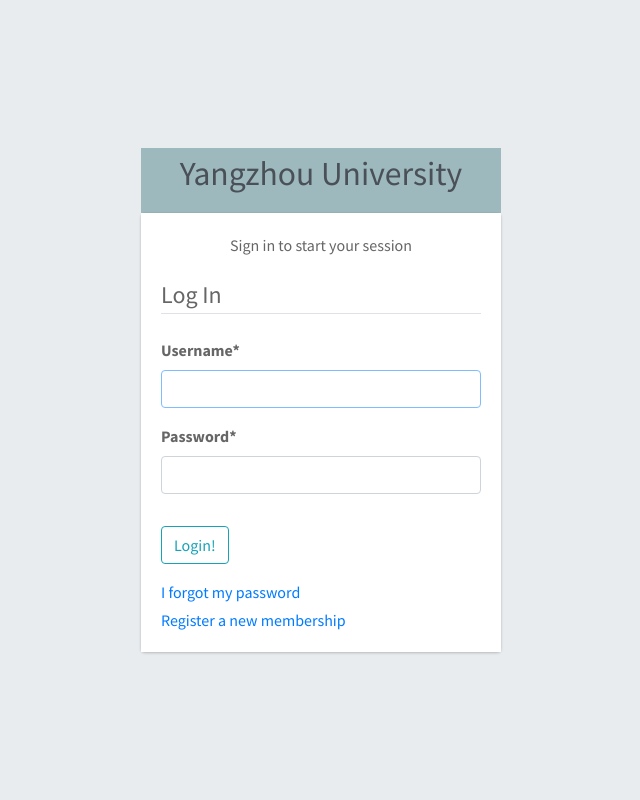
After one commit to YZU-SE/Automated-Attendance-Using-Face-Recognition, a Django app: page /login2/ in a window 1280 px wide. The commit adds this page. Shown: the whole page, without its empty margins (319-959 px from the left). Run offline with Django 3.2, Linux system fonts and the light colour scheme; some libraries are stand-ins or nearby versions.

Commit message:
login and layout edit

```diff
--- a/attendance_system_facial_recognition/urls.py
+++ b/attendance_system_facial_recognition/urls.py
@@ -26,11 +26,13 @@
     path('layout2/', recog_views.layout2, name='layut2'),
 
 
+
     path('dashboard/', recog_views.dashboard, name='dashboard'),
     path('train/', recog_views.train, name='train'),
     path('add_photos/', recog_views.add_photos, name='add-photos'),
 
     path('login/', auth_views.LoginView.as_view(template_name='users/login.html'), name='login'),
+    path('login2/', auth_views.LoginView.as_view(template_name='users/login2.html'), name='login2'),
     path('logout/', auth_views.LogoutView.as_view(template_name='recognition/home.html'), name='logout'),
     path('register/', users_views.register, name='register'),
     path('mark_your_attendance', recog_views.mark_your_attendance,
--- a/recognition/templates/recognition/layout2.html
+++ b/recognition/templates/recognition/layout2.html
@@ -47,7 +47,7 @@
           <!-- Right navbar links -->
           <ul class="order-1 order-md-3 navbar-nav navbar-no-expand ml-auto">
             <li class="nav-item dropdown">
-              <a class="nav-link" href="#">Login</a>
+              <a class="nav-link" href="{% url 'login2' %}">Login</a>
             </li>
           </ul>
         </div>
@@ -79,7 +79,7 @@
 
               <div class="col-md-6 col-sm-6 col-12">
                 <div class="info-box">
-                  <a href="{% url 'layut2' %}" >
+                  <a href='{%url "mark-your-attendance" %}' >
                   <span class="info-box-icon bg-info"
                     >
                     <img src="{% static 'dist/img/camm_on.png' %}">
@@ -100,7 +100,7 @@
 
               <div class="col-md-6 col-sm-6 col-12">
                 <div class="info-box">
-                  <a href="{% url 'layut2' %}" >
+                  <a href='{%url "mark-your-attendance-out" %}' >
 
                   <span class="info-box-icon bg-info"
                     >
--- /dev/null
+++ b/users/templates/users/login2.html
@@ -0,0 +1,78 @@
+
+{% load static %}
+{% load crispy_forms_tags %}
+<!DOCTYPE html>
+<!--
+This is a starter template page. Use this page to start your new project from
+scratch. This page gets rid of all links and provides the needed markup only.
+-->
+<html lang="en">
+  <head>
+    <meta charset="utf-8" />
+    <meta name="viewport" content="width=device-width, initial-scale=1" />
+    <meta http-equiv="x-ua-compatible" content="ie=edge" />
+
+    <title>YZU | Home Page</title>
+
+    <!-- Font Awesome Icons -->
+    <link
+      rel="stylesheet"
+      href="{% static 'plugins/fontawesome-free/css/all.min.css' %}"
+    />
+    <!-- Theme style -->
+    <link rel="stylesheet" href="{% static 'dist/css/adminlte.min.css' %}" />
+    <!-- Google Font: Source Sans Pro -->
+    <link
+      href="https://fonts.googleapis.com/css?family=Source+Sans+Pro:300,400,400i,700"
+      rel="stylesheet"
+    />
+  </head>
+  <body class="hold-transition login-page">
+    <div class="login-box" style="background-color: rgb(158, 185, 189);">
+      <div class="login-logo">
+        <a href="{% url 'layut2' %}"><b>Yangzhou University</b></a>
+      </div>
+      <!-- /.login-logo -->
+      <div class="card">
+        <div class="card-body login-card-body">
+          <p class="login-box-msg">Sign in to start your session</p>
+
+
+
+          <form method="POST" >
+            {% csrf_token %}
+            <fieldset class="form-group">
+              <legend class="border-bottom mb-4"> Log In </legend>
+              {{form| crispy}}
+            </fieldset>
+
+            <div class="form-group">
+              <button class="btn btn-outline-info" type="submit"> Login!</button>
+            </div>
+          </form>
+
+          <!-- /.social-auth-links -->
+
+          <p class="mb-1">
+            <a href="#">I forgot my password</a>
+          </p>
+          <p class="mb-0">
+            <a href="#" class="text-center">Register a new membership</a>
+          </p>
+        </div>
+        <!-- /.login-card-body -->
+      </div>
+    </div>
+    <!-- REQUIRED SCRIPTS -->
+
+    <!-- jQuery -->
+    <!-- <script src="{% static 'plugins/jquery/jquery.min.js' %}"></script> -->
+    <!-- Bootstrap 4 -->
+    <!-- <script src="{% static 'plugins/bootstrap/js/bootstrap.bundle.min.js' %}"></script> -->
+    <!-- AdminLTE App -->
+    <!-- <script src="{% static 'dist/js/adminlte.min.js' %}"></script> -->
+    <script src="https://code.jquery.com/jquery-3.2.1.slim.min.js" integrity="sha384-KJ3o2DKtIkvYIK3UENzmM7KCkRr/rE9/Qpg6aAZGJwFDMVNA/GpGFF93hXpG5KkN" crossorigin="anonymous"></script>
+    <script src="https://cdnjs.cloudflare.com/ajax/libs/popper.js/1.12.9/umd/popper.min.js" integrity="sha384-ApNbgh9B+Y1QKtv3Rn7W3mgPxhU9K/ScQsAP7hUibX39j7fakFPskvXusvfa0b4Q" crossorigin="anonymous"></script>
+    <script src="https://maxcdn.bootstrapcdn.com/bootstrap/4.0.0/js/bootstrap.min.js" integrity="sha384-JZR6Spejh4U02d8jOt6vLEHfe/JQGiRRSQQxSfFWpi1MquVdAyjUar5+76PVCmYl" crossorigin="anonymous"></script>
+  </body>
+</html>
```
Also changed, not shown: db.sqlite3.
